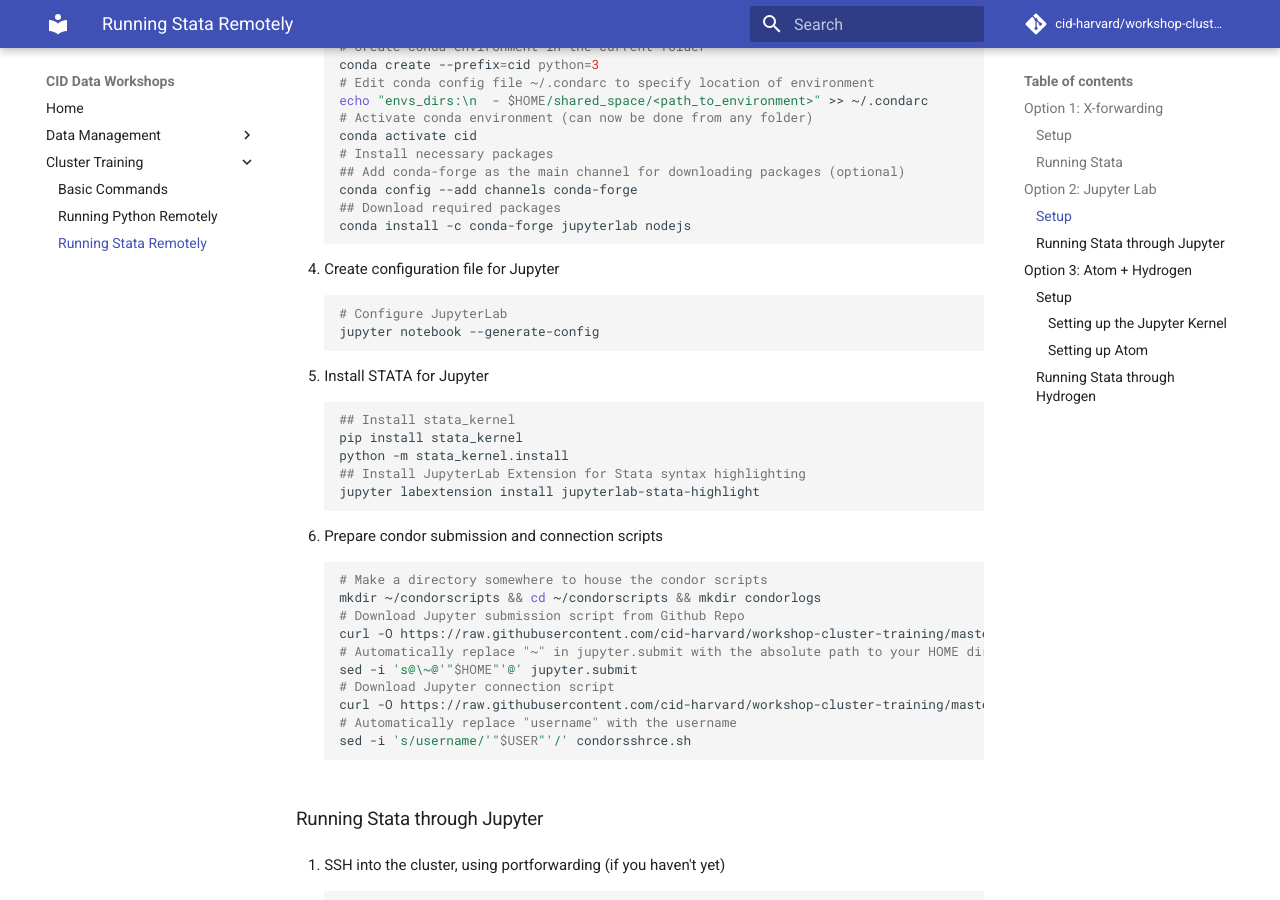
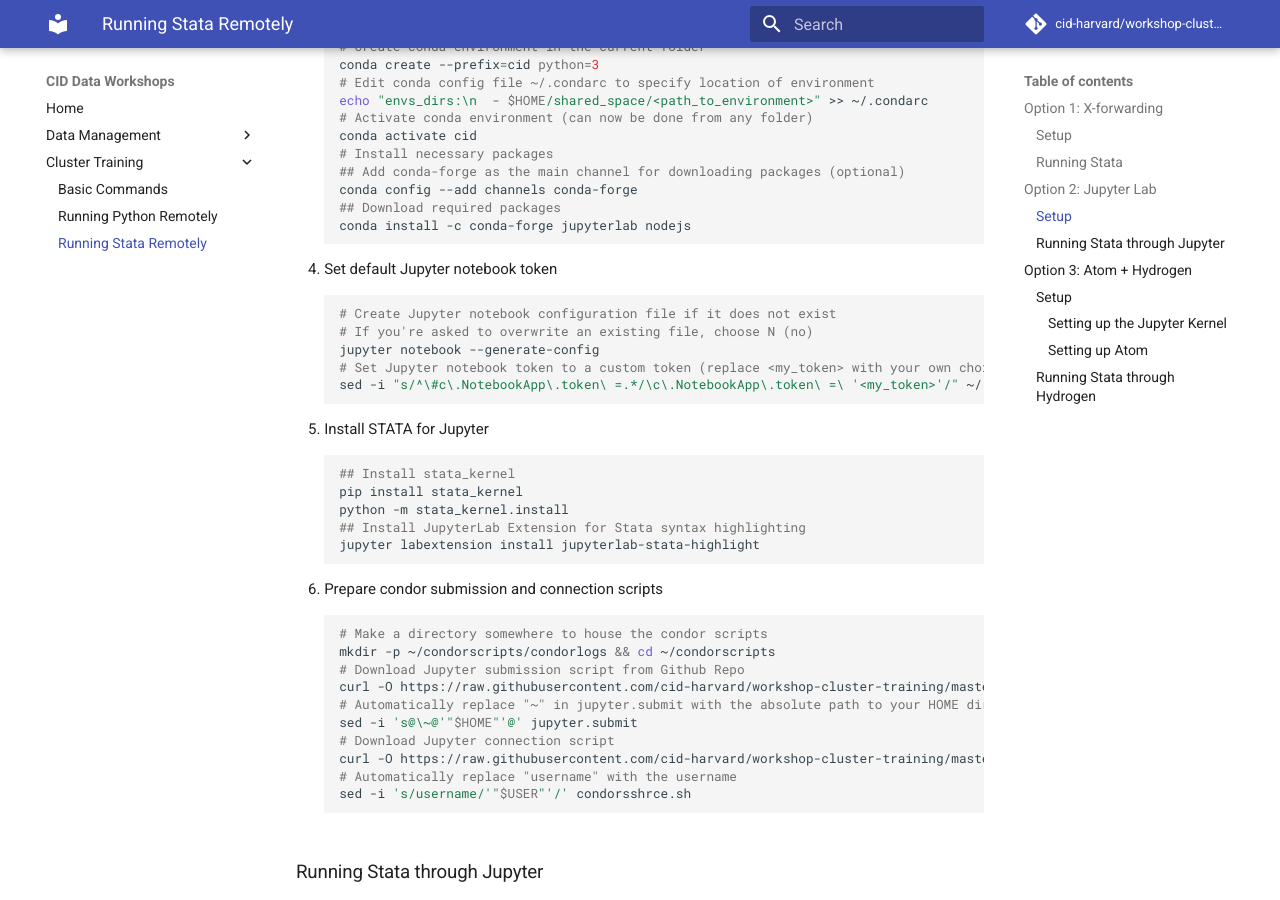
Before and after one commit to fagan2888/workshop-cluster-training, an MkDocs documentation site: the page built from docs/cluster_usage/remote_stata_options.md, in a window 1280 px wide and 900 px high, scrolled down 2010 px. Built offline with MkDocs 1.6.1 and Material for MkDocs 9.7.7, drawn with Linux system fonts in a browser that asks for light colours; comment, search, counter and statistics services are not loaded; some of the changed text lies outside the part shown.

Commit message:
Set default Jupyter notebook token

````diff
--- a/docs/cluster_usage/remote_stata_options.md
+++ b/docs/cluster_usage/remote_stata_options.md
@@ -94,10 +94,13 @@ For commonly used commands and introductory tutorials, refer to [RCE documentati
     ## Download required packages
     conda install -c conda-forge jupyterlab nodejs
     ```
-4. Create configuration file for Jupyter
+4. Set default Jupyter notebook token
     ```bash
-    # Configure JupyterLab
+    # Create Jupyter notebook configuration file if it does not exist
+    # If you're asked to overwrite an existing file, choose N (no)
     jupyter notebook --generate-config
+    # Set Jupyter notebook token to a custom token (replace <my_token> with your own choice)
+    sed -i "s/^\#c\.NotebookApp\.token\ =.*/\c\.NotebookApp\.token\ =\ '<my_token>'/" ~/.jupyter/jupyter_notebook_config.py
     ```
 5. Install STATA for Jupyter
     ```bash
@@ -110,7 +113,7 @@ For commonly used commands and introductory tutorials, refer to [RCE documentati
 6. Prepare condor submission and connection scripts
     ```bash
     # Make a directory somewhere to house the condor scripts
-    mkdir ~/condorscripts && cd ~/condorscripts && mkdir condorlogs
+    mkdir -p ~/condorscripts/condorlogs && cd ~/condorscripts
     # Download Jupyter submission script from Github Repo
     curl -O https://raw.githubusercontent.com/cid-harvard/workshop-cluster-training/master/assets/condorscripts/jupyter.submit -O https://raw.githubusercontent.com/cid-harvard/workshop-cluster-training/master/assets/condorscripts/run_jupyter.sh
     # Automatically replace "~" in jupyter.submit with the absolute path to your HOME directory
````
Also changed, not shown: other parts of docs/cluster_usage/remote_stata_options.md (+0 -4 lines).
